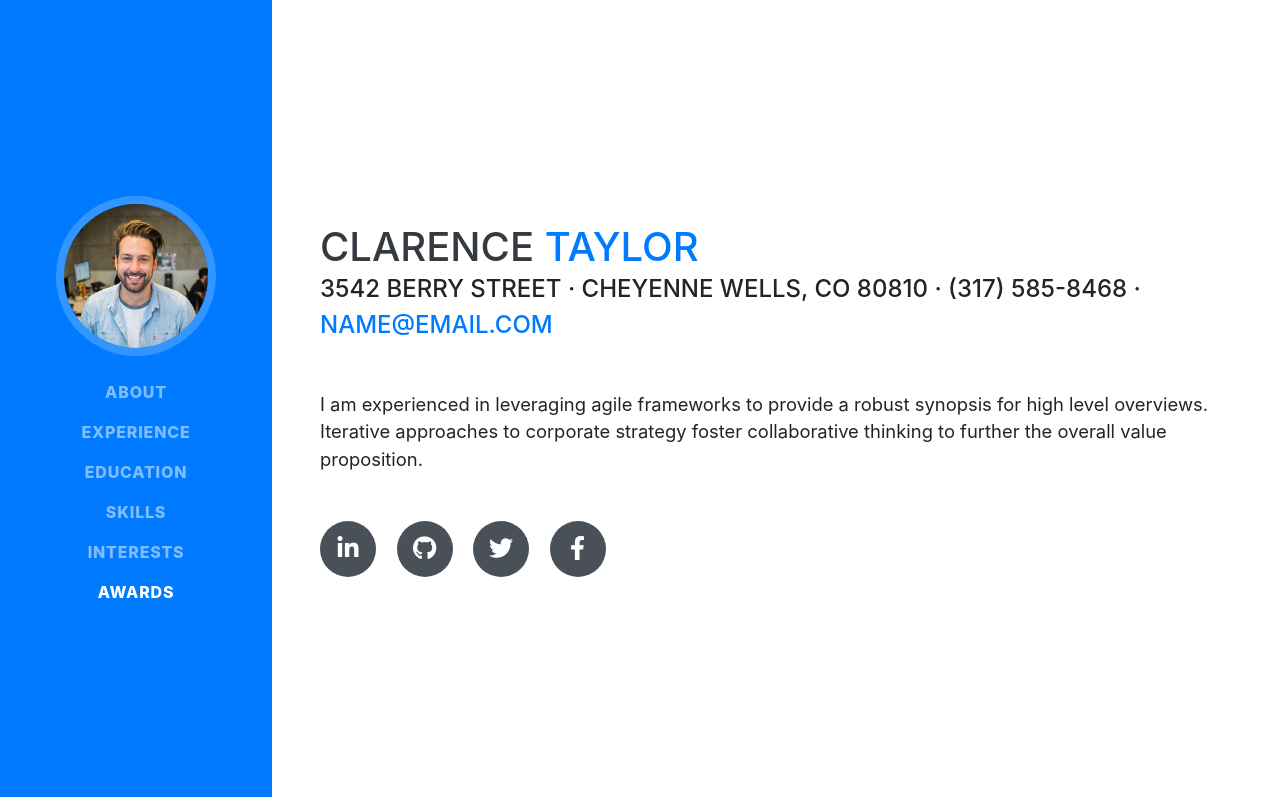
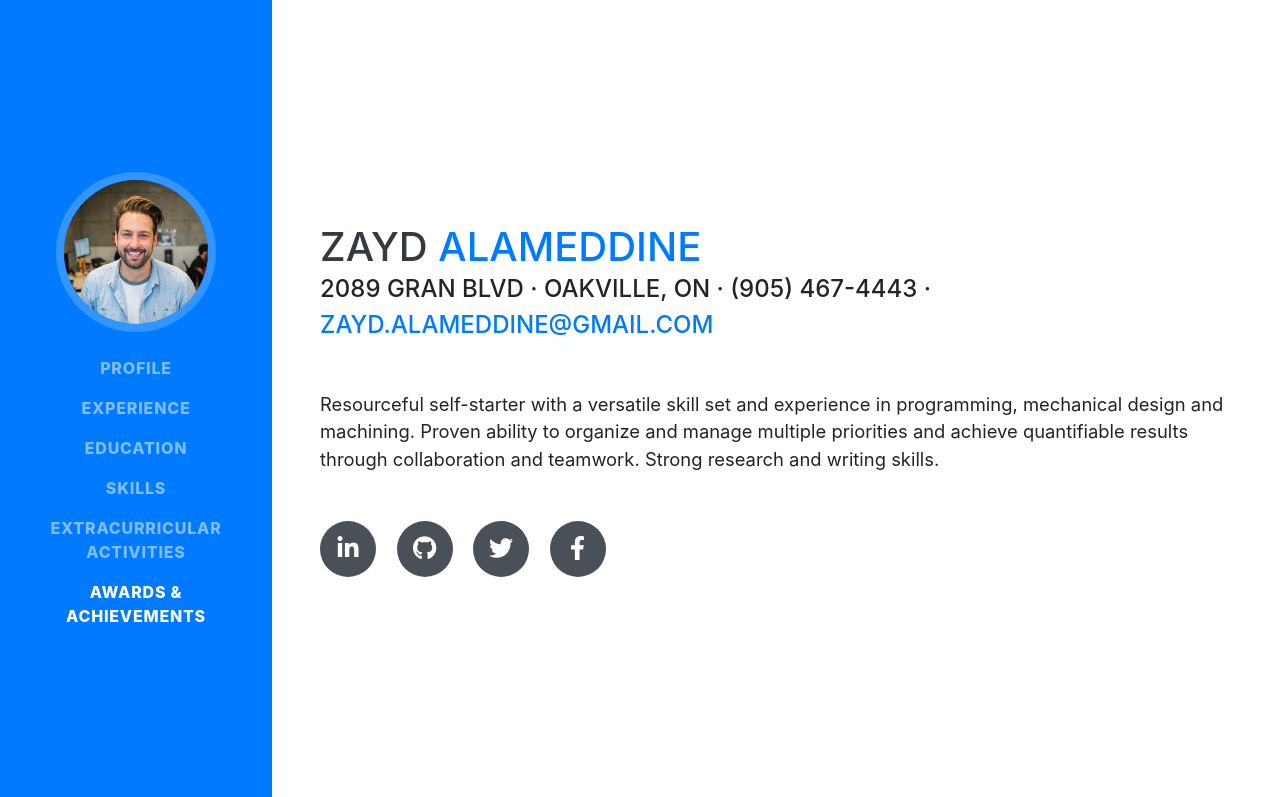
Before and after one commit to zaydalameddine/resume, a website with bundled scripts: page index.html in a window 1280 px wide. Shown: the top 797 px of the page. Built offline with nearby package versions, Linux system fonts and the light colour scheme; a web font is replaced by a local one.

Commit message:
Changed headers, name and provided a profile

```diff
--- a/index.html
+++ b/index.html
@@ -38,7 +38,7 @@
     <div class="collapse navbar-collapse" id="navbarSupportedContent">
       <ul class="navbar-nav">
         <li class="nav-item">
-          <a class="nav-link js-scroll-trigger" href="#about">About</a>
+          <a class="nav-link js-scroll-trigger" href="#about">Profile</a>
         </li>
         <li class="nav-item">
           <a class="nav-link js-scroll-trigger" href="#experience">Experience</a>
@@ -50,10 +50,10 @@
           <a class="nav-link js-scroll-trigger" href="#skills">Skills</a>
         </li>
         <li class="nav-item">
-          <a class="nav-link js-scroll-trigger" href="#interests">Interests</a>
+          <a class="nav-link js-scroll-trigger" href="#interests">Extracurricular Activities</a>
         </li>
         <li class="nav-item">
-          <a class="nav-link js-scroll-trigger" href="#awards">Awards</a>
+          <a class="nav-link js-scroll-trigger" href="#awards">Awards & Achievements</a>
         </li>
       </ul>
     </div>
@@ -63,13 +63,13 @@
 
     <section class="resume-section p-3 p-lg-5 d-flex align-items-center" id="about">
       <div class="w-100">
-        <h1 class="mb-0">Clarence
-          <span class="text-primary">Taylor</span>
+        <h1 class="mb-0">Zayd
+          <span class="text-primary">Alameddine</span>
         </h1>
-        <div class="subheading mb-5">3542 Berry Street · Cheyenne Wells, CO 80810 · (317) 585-8468 ·
-          <a href="mailto:name@email.com">name@email.com</a>
+        <div class="subheading mb-5">2089 Gran Blvd · Oakville, ON · (905) 467-4443 ·
+          <a href="mailto:name@email.com">zayd.alameddine@gmail.com</a>
         </div>
-        <p class="lead mb-5">I am experienced in leveraging agile frameworks to provide a robust synopsis for high level overviews. Iterative approaches to corporate strategy foster collaborative thinking to further the overall value proposition.</p>
+        <p class="lead mb-5">Resourceful self-starter with a versatile skill set and experience in programming, mechanical design and machining. Proven ability to organize and manage multiple priorities and achieve quantifiable results through collaboration and teamwork. Strong research and writing skills.</p>
         <div class="social-icons">
           <a href="#">
             <i class="fab fa-linkedin-in"></i>
```
